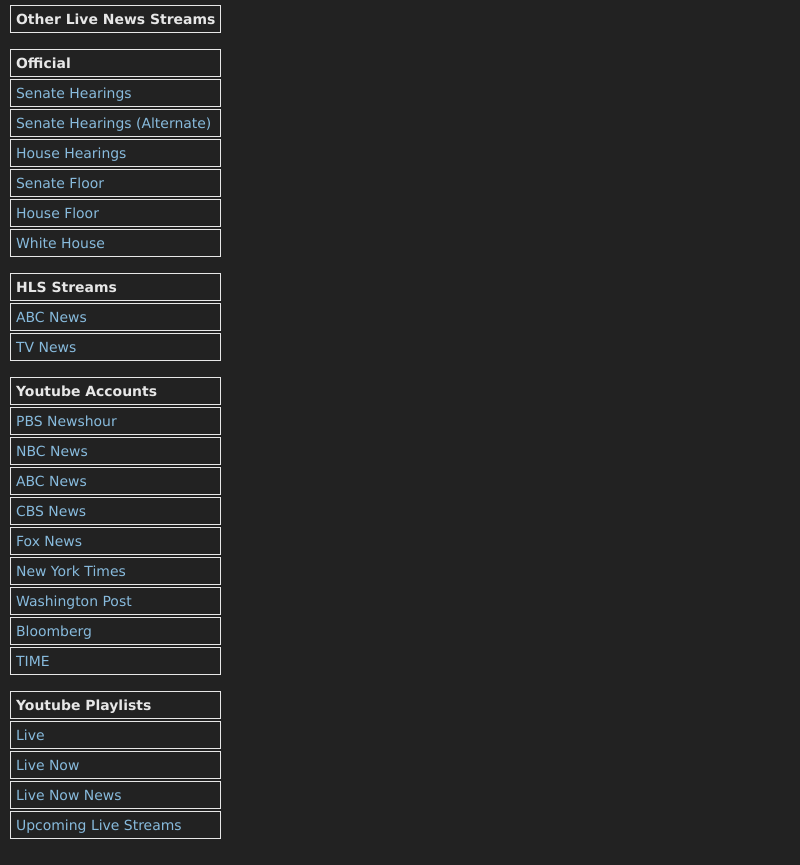
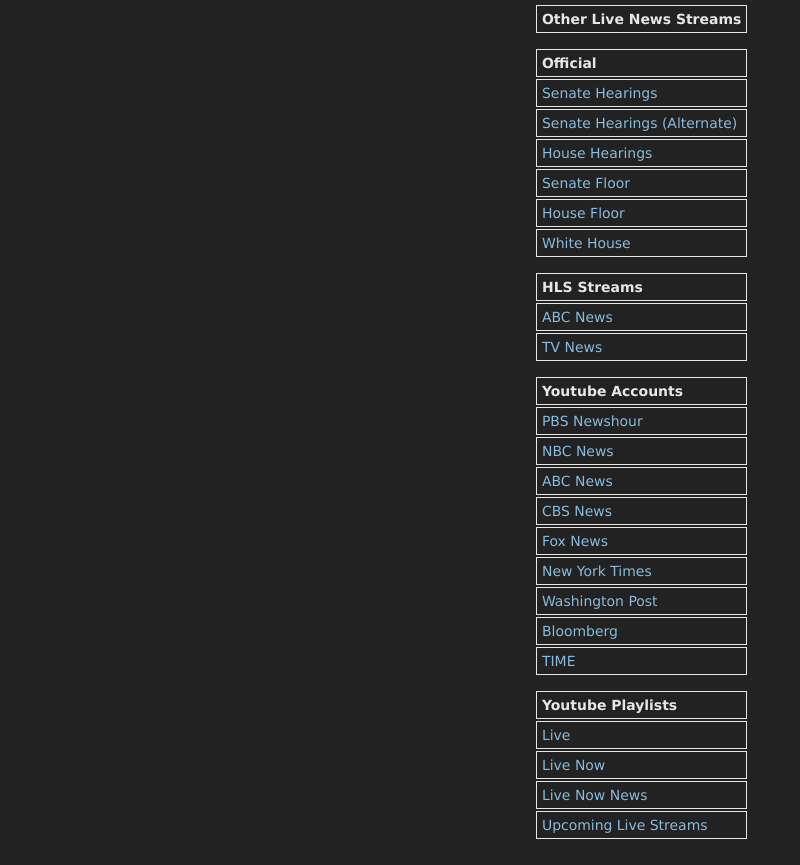
Before and after one commit to danburd/danburd.github.io, a Jekyll site: the page cspanhls.html, which Jekyll copies as it is, in a window 1280 px wide. Shown: the part 1465-2330 px from the top of the page, without its empty margins (0-800 px from the left). Built offline with Jekyll 4.4.1, drawn with Linux system fonts in a browser that asks for light colours.

Commit message:
Update default.css

```diff
--- a/css/default.css
+++ b/css/default.css
@@ -3,6 +3,7 @@
   color: #e7e7e7;
   font-family: Verdana, Geneva, sans-serif;
   font-size: 0.9em;
+  width: 99%;
 }
 a {
   color: #88bbdd;
@@ -19,3 +20,6 @@
   font-size: 0.97em;
   empty-cells: hide;
 }
+table, th, td {
+  margin: 0 auto;
+}
```
